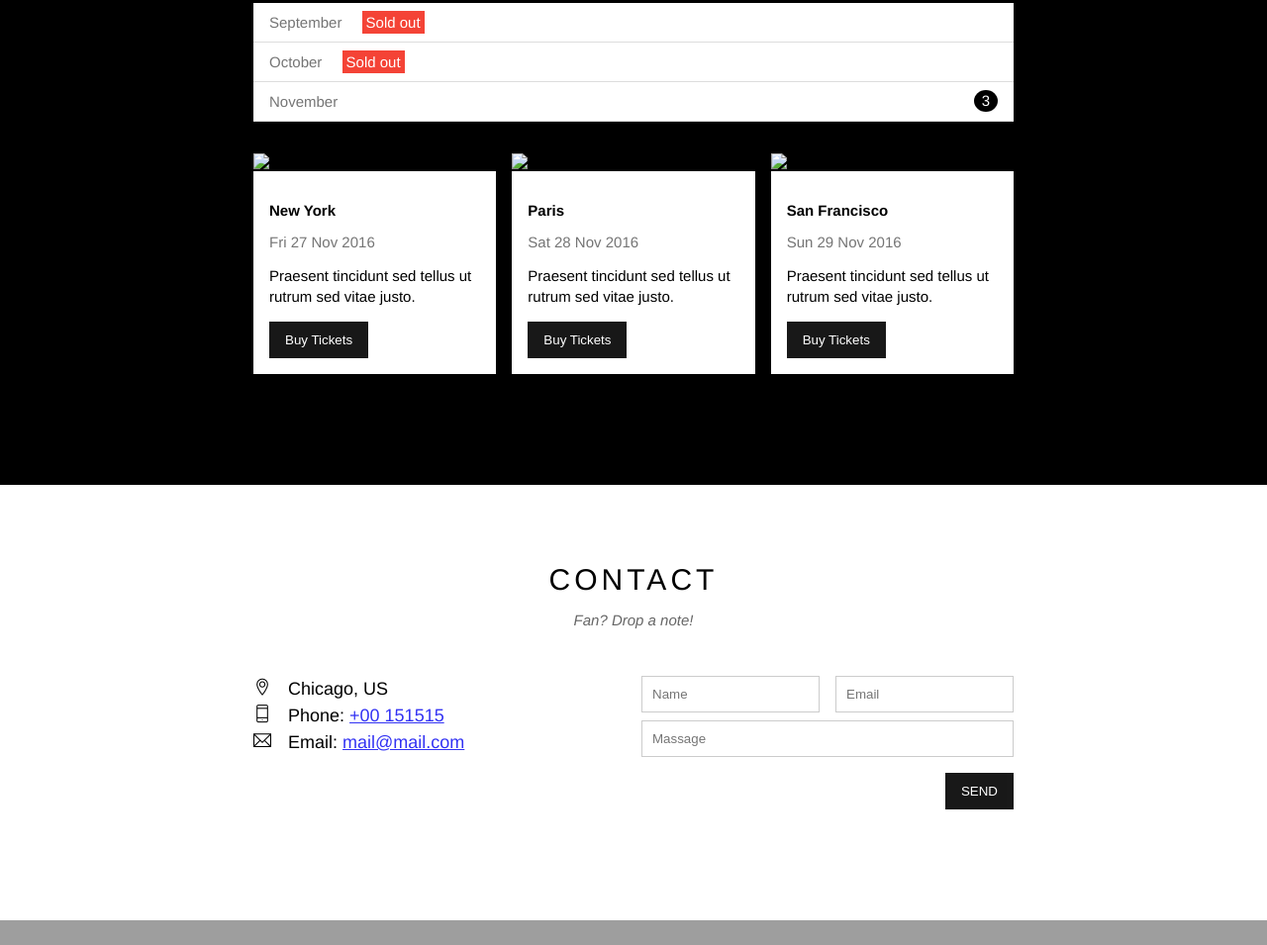
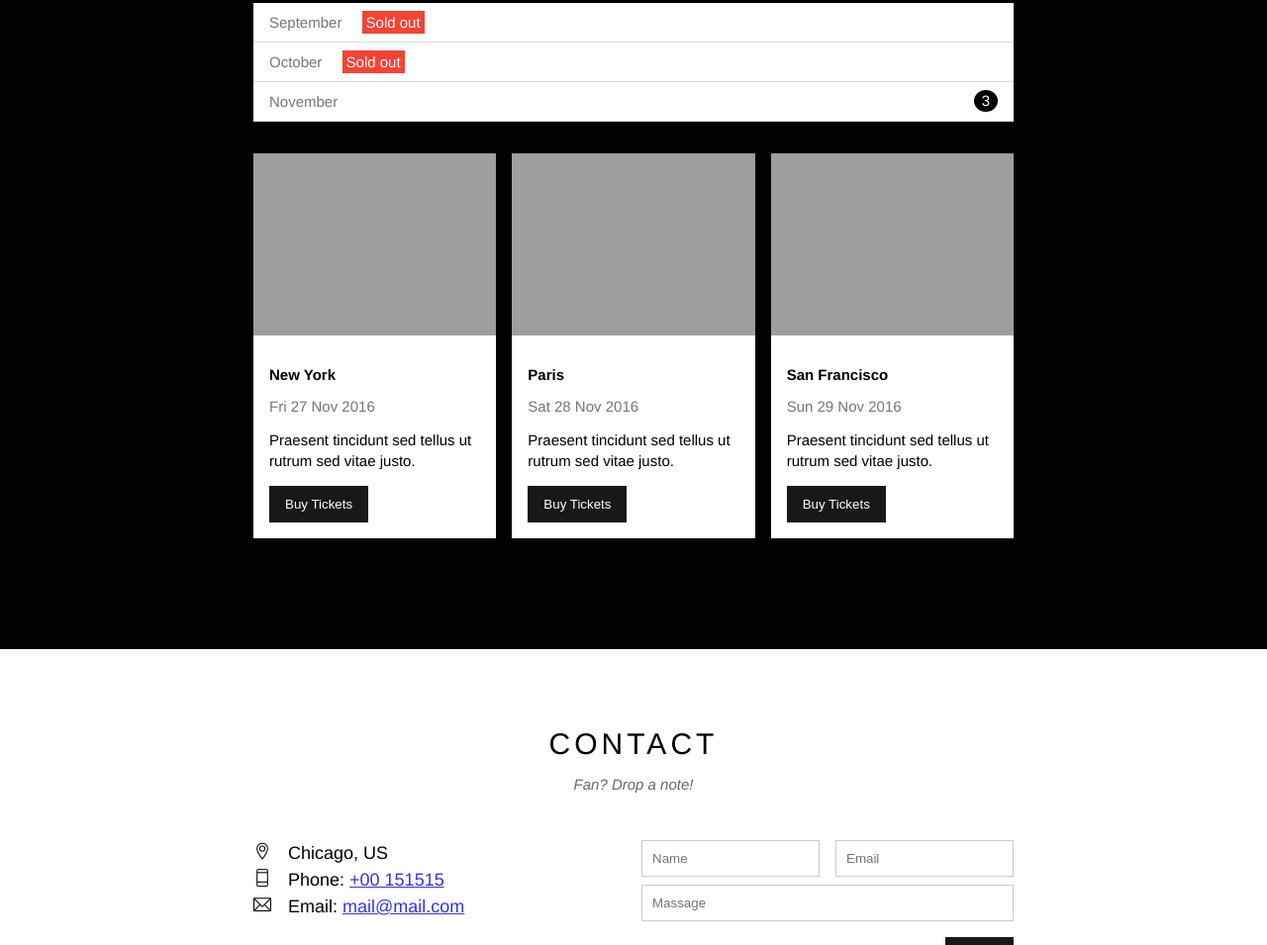
Before and after one commit to anhson1207/TheBand-AnhSon, a plain HTML site: page index.html in a window 1280 px wide. Shown: the part 1461-2416 px from the top of the page at 99% size. Drawn offline with Linux system fonts and the light colour scheme; the site is published under a folder, as on GitHub Pages, so addresses that start at the root find nothing.

Commit message:
update code

```diff
--- a/index.html
+++ b/index.html
@@ -122,7 +122,7 @@
             <div class="row place-list">
               <div class="s-col-full mt-16 col col-third">
                 <img
-                  src="/assets/image/Places/place1.jpg"
+                  src="./assets/image/Places/place1.jpg"
                   alt="New York"
                   class="place-img"
                 />
@@ -139,7 +139,7 @@
               </div>
               <div class="s-col-full mt-16 col col-third">
                 <img
-                  src="/assets/image/Places/place2.jpg"
+                  src="./assets/image/Places/place2.jpg"
                   alt="Paris"
                   class="place-img"
                 />
@@ -156,7 +156,7 @@
               </div>
               <div class="s-col-full mt-16 col col-third">
                 <img
-                  src="/assets/image/Places/place3.jpg"
+                  src="./assets/image/Places/place3.jpg"
                   alt="San Francisco"
                   class="place-img"
                 />
```
